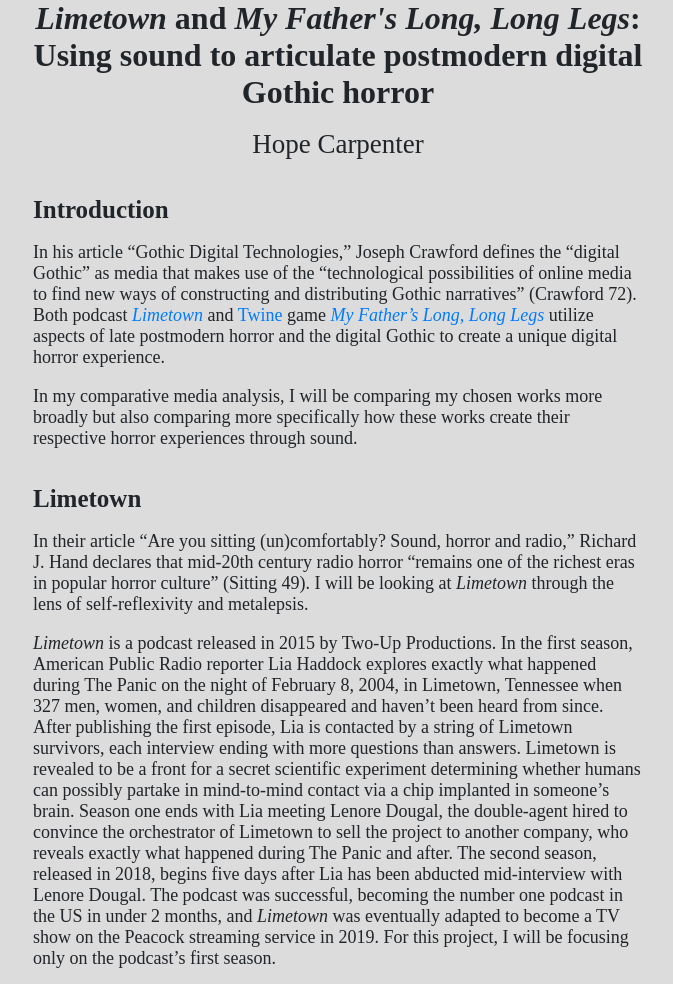
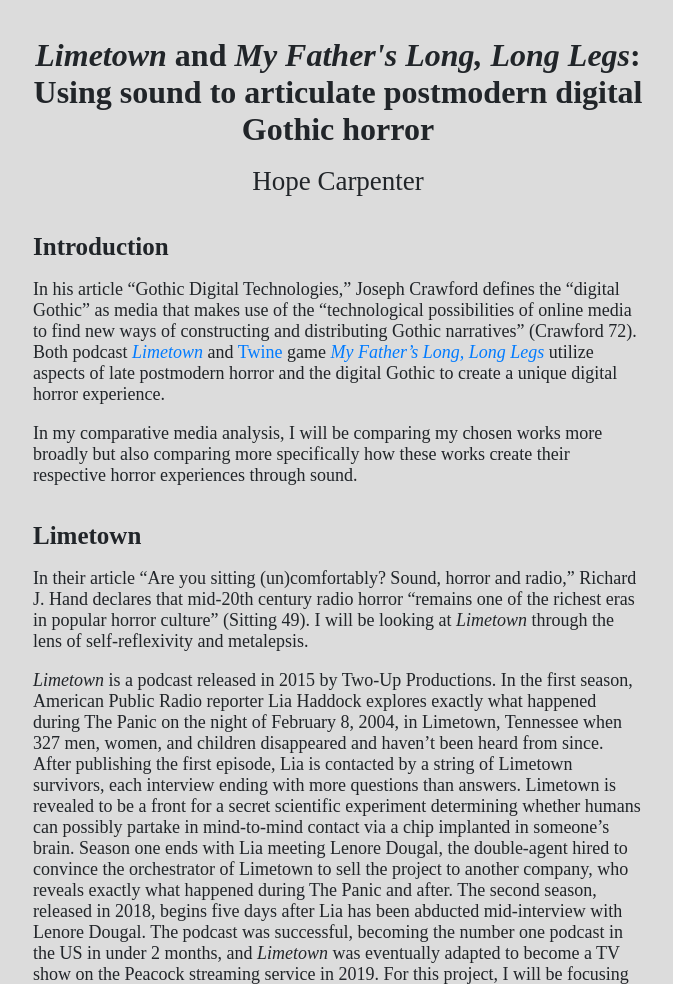
Before and after one commit to hcarpe/comparative_media_analysis, a plain HTML site: page index.html in a window 1280 px wide. Shown: the top 984 px of the page, without its empty margins (302-975 px from the left). Drawn offline with nearby package versions, Linux system fonts and the light colour scheme.

Commit message:
Adding space at top

```diff
--- a/index.html
+++ b/index.html
@@ -11,7 +11,7 @@
   <div class="container-fluid">
     <div class="row">
       <div class="col-lg-3"></div>
-      <div class="col-lg-6 text-center title font-weight-bold"><i>Limetown</i> and <i>My Father's Long, Long Legs</i>: Using sound to articulate postmodern digital Gothic horror</div>
+      <div class="col-lg-6 text-center title font-weight-bold"><br><i>Limetown</i> and <i>My Father's Long, Long Legs</i>: Using sound to articulate postmodern digital Gothic horror</div>
       <div class="col-lg-3"></div>
     </div>
     <br>
```
